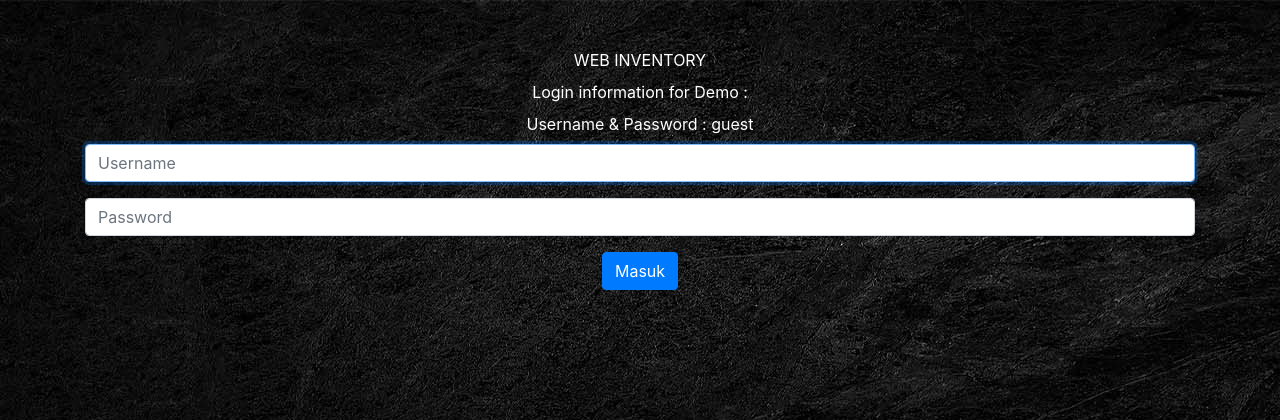
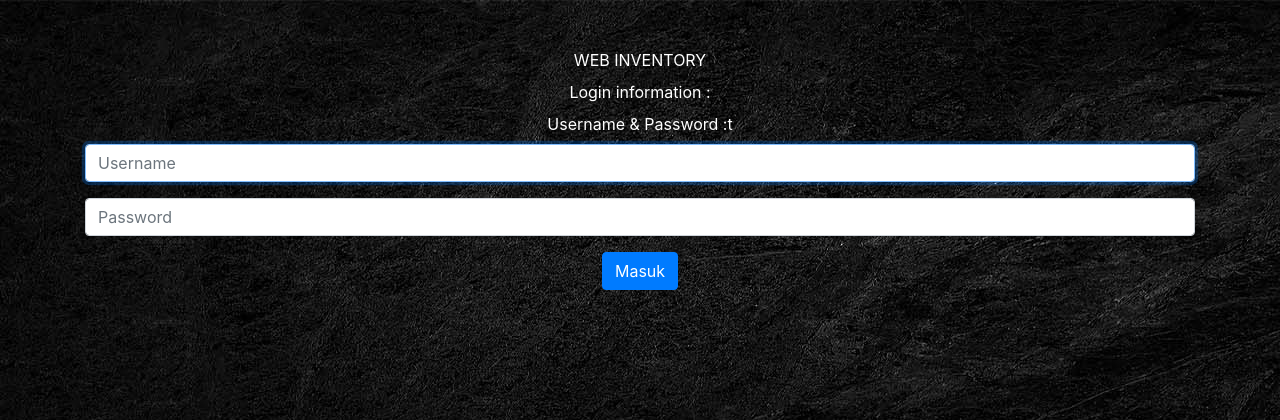
Before and after one commit to Aininurfadilah/tugas, a PHP site: page /index.php in a window 1280 px wide. Shown: the top 420 px of the page. Run offline with PHP 8.4, Linux system fonts and the light colour scheme.

Commit message:
Update index.php

```diff
--- a/index.php
+++ b/index.php
@@ -100,8 +100,8 @@ h4{font-size:85%;}
 			<div class="container">
 					<div style="color:white">
 					<label>WEB INVENTORY </label><br \>
-					<label>Login information for Demo :</label><br \>
-					<label>Username & Password : guest</label><br \>
+					<label>Login information  :</label><br \>
+					<label>Username & Password :t</label><br \>
 					</div>
                 <form method="post">
                     <div class="form-group">
```
